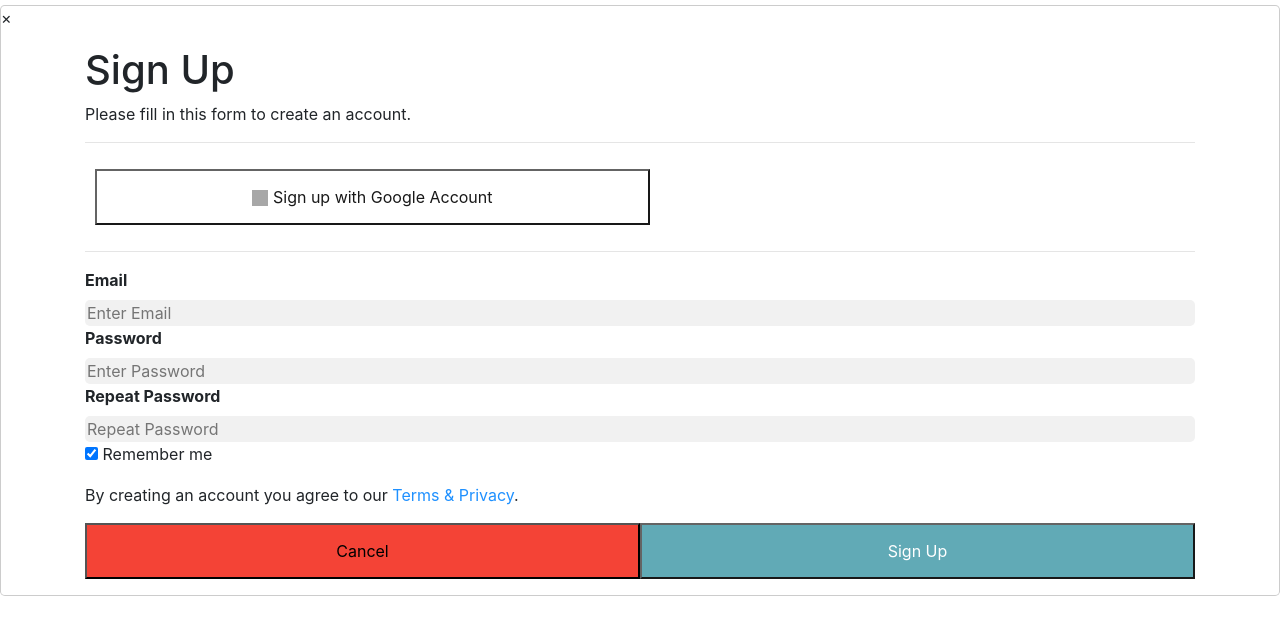
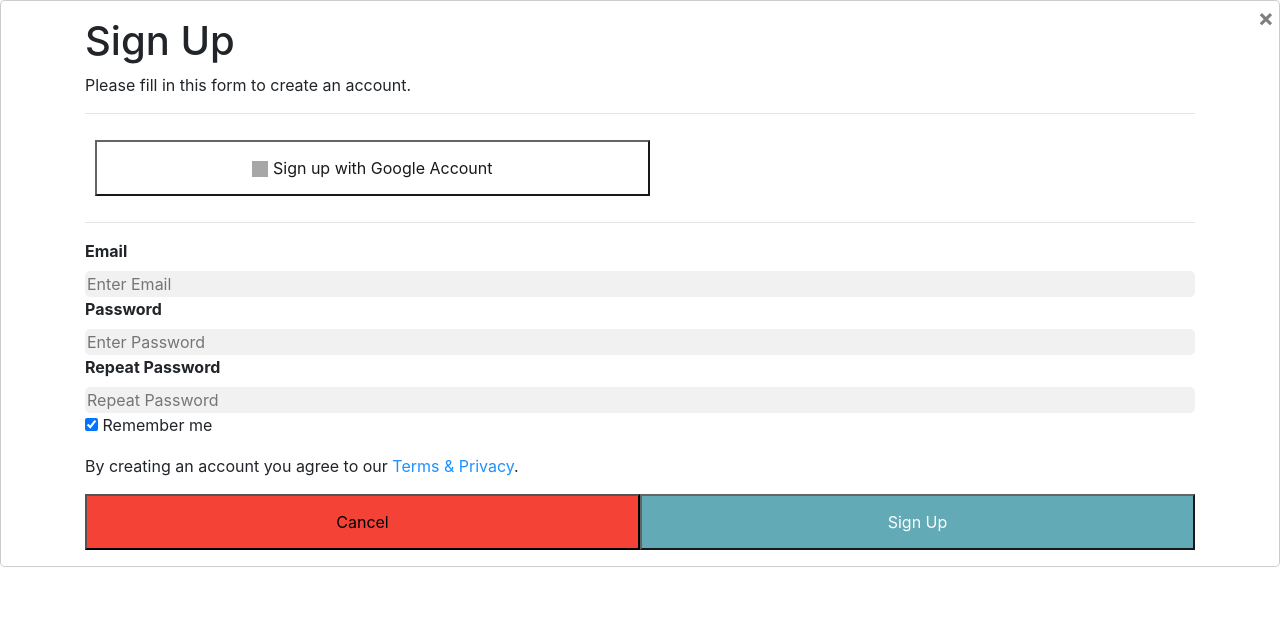
Before and after one commit to mronckers/2ID60-Website, a Django app: page /signup/ in a window 1280 px wide. Shown: the part 64-699 px from the top of the page. Run offline with Django 3.2, Linux system fonts and the light colour scheme; some libraries are stand-ins or nearby versions; grey boxes are pictures that could not be loaded.

Commit message:
css and js changes

```diff
--- a/webtech_project/rango/static/css/styles.css
+++ b/webtech_project/rango/static/css/styles.css
@@ -285,8 +285,6 @@ input[type=text]:focus, input[type=password]:focus {
 /* Modal Content/Box */
 .modal-content {
   background-color: #fefefe;
-  margin: 5% auto 15% auto; /* 5% from the top, 15% from the bottom and centered */
-  border: 1px solid #888;
   width: 80%; /* Could be more or less, depending on screen size */
 }
 
@@ -299,8 +297,9 @@ hr {
 /* The Close Button (x) */
 .close {
   position: absolute;
-  right: 35px;
-  top: 15px;
+  float: right;
+  right: 5px;
+  top: 5px;
   font-size: 40px;
   font-weight: bold;
   color: #f1f1f1;
@@ -309,7 +308,6 @@ hr {
 .close:hover,
 .close:focus {
   color: #f44336;
-  cursor: pointer;
 }
 
 /* Clear floats */
@@ -342,38 +340,6 @@ hr {
   padding-top: 60px;
 }
 
-/* Modal Content/Box */
-.modal-content {
-  background-color: #fefefe;
-  margin: 5px auto; /* 15% from the top and centered */
-  border: 1px solid #888;
-  width: 80%; /* Could be more or less, depending on screen size */
-}
-
-/* The Close Button */
-.close {
-  /* Position it in the top right corner outside of the modal */
-  position: absolute;
-  right: 25px;
-  top: 0;
-  color: #000;
-  font-size: 35px;
-  font-weight: bold;
-}
-
-/* Close button on hover */
-.close:hover,
-.close:focus {
-  color: red;
-  cursor: pointer;
-}
-
-/* Add Zoom Animation */
-.animate {
-  -webkit-animation: animatezoom 0.6s;
-  animation: animatezoom 0.6s
-}
-
 @-webkit-keyframes animatezoom {
   from {-webkit-transform: scale(0)}
   to {-webkit-transform: scale(1)}
--- a/webtech_project/rango/static/js/app.js
+++ b/webtech_project/rango/static/js/app.js
@@ -229,10 +229,11 @@ $(document).on('ready', function() {
     e.preventDefault();
     let listName = $('#inputListName').val().trim();
     let listGood = listName.replace("'","_").replace(";","_").replace(/\s+/g,"_");
+
     //hide explanation if first list is added
-    if ($('.row').is(':empty') && listGood) {
-        //$('#explanation').hide();
-    };
+    //if ($('.row').is(':empty') && listGood) {
+        $('#explanation').hide();
+    //};
 
     addList(listGood);
     $('#inputFormList').slideToggle('fast');
@@ -250,10 +251,7 @@ $(document).on('ready', function() {
       let listName = $('#inputListName').val().trim();
       let listGood = listName.replace("'","_").replace(";","_").replace(/\s+/g,"_");
 
-      //hide explanation if first list is added
-      if ($('.row').is(':empty') && listGood) {
-          //$('#explanation').hide();
-      };
+      $('#explanation').hide();
 
       addList(listGood);
       $('#inputFormList').slideToggle('fast');
@@ -302,6 +300,7 @@ $(document).on('ready', function() {
     closePopUp.onclick = function() {
       $('#myModal').hide();
     };
+
 
   });
 
@@ -399,13 +398,6 @@ $(document).on('ready', function() {
 
   $('#explanation').show();
 
-  //show explanation only if there are no lists shown
-  if ($('.row').is(':empty')) {
-  //  $('#explanation').show();
-  } else {
-  //  $('#explanation').hide();
-  };
-
   $('.openBody').hide();
   $('.form-group').hide();
   $('#inputFormList').hide();
--- a/webtech_project/rango/templates/rango/list.html
+++ b/webtech_project/rango/templates/rango/list.html
@@ -9,7 +9,6 @@
 
 <!-- Explanation of how the website works for "novice" users -->
   {% if not lists.exists %}
-    <p>testtesttest</p>
     <div id="explanation">
       <p>
         This is a website to create to-do lists. You can sort your to-dos
--- a/webtech_project/rango/templates/rango/signup.html
+++ b/webtech_project/rango/templates/rango/signup.html
@@ -5,7 +5,7 @@
 
   <div class="modal-content"
 
-    <a href="{% url 'list' %}"<span onclick="document.getElementById('id01').style.display='none'" class="close" title="Close Modal">&times;</span></a>
+    <a href="{% url 'list' %}"><span onclick="document.getElementById('id01').style.display='none'" class="close" title="Close Modal">&times;</span></a>
     <div class="container">
 
   <h1>Sign Up</h1>
--- a/webtech_project/rango/views.py
+++ b/webtech_project/rango/views.py
@@ -36,8 +36,8 @@ def AJAX_checking(request, keys):
     for key in keys:
         if key not in request.POST.keys():
             return HttpResponse(content = "Malformed request", status = 400)
-    if list_or_task == 'task' and 'parent_list' not in request.POST.keys():
-        return HttpResponse(content = "Malformed request", status = 400)
+    #if list_or_task == 'task' and 'parent_list' not in request.POST.keys():
+    #    return HttpResponse(content = "Malformed request", status = 400)
     return HttpResponse(content_type = 'text/plain', status = 200)
 
 # Post request must contain request.POST['name'] with the list name to be added
```
Also changed, not shown: webtech_project/todolists.sqlite3.
